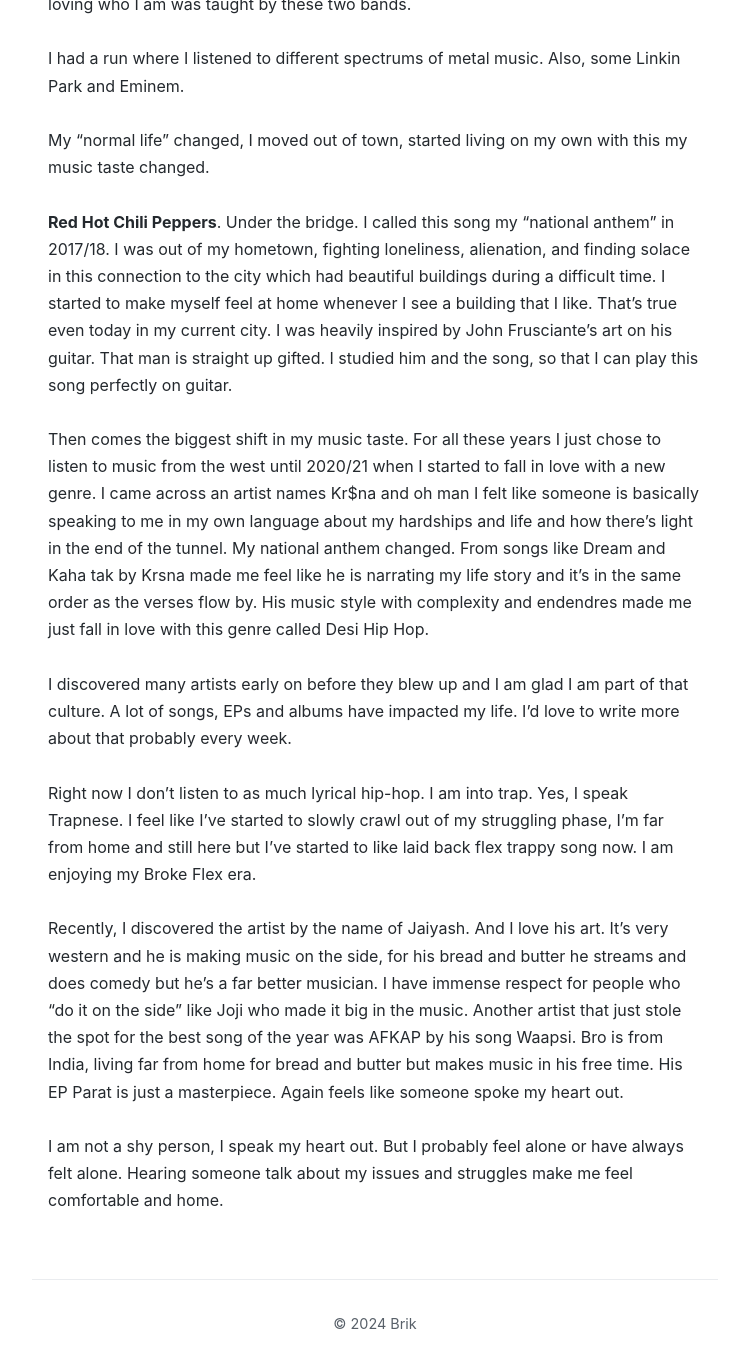
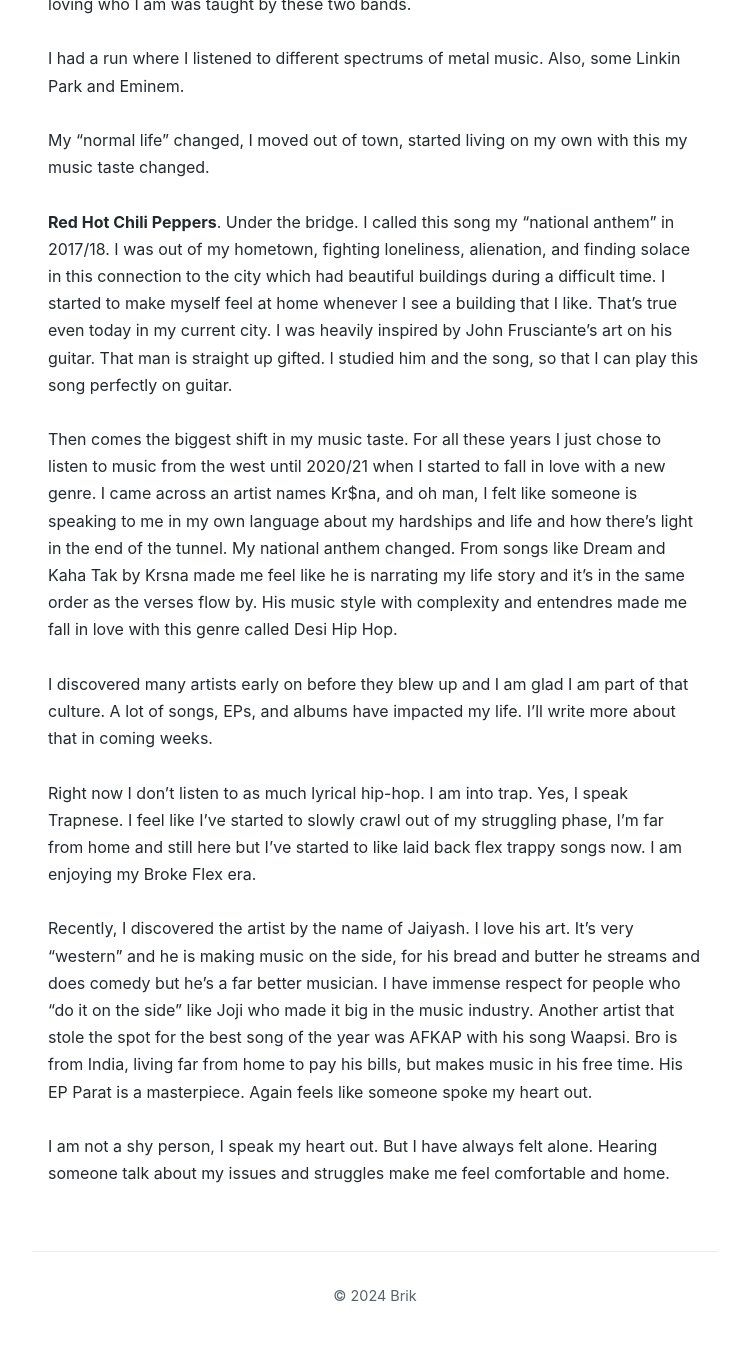
Before and after one commit to brikjr/blogs, a Jekyll site: the page built from _posts/2024-12-14-music-me.md, in a window 1280 px wide and 1400 px high, scrolled down 1022 px. Shown: the top 1368 px of the window, without its empty margins (265-1014 px from the left). Built offline with Jekyll 4.4.1, drawn with Linux system fonts in a browser that asks for light colours.

Commit message:
Update post: 2024-12-14-music-me.md

```diff
--- a/_posts/2024-12-14-music-me.md
+++ b/_posts/2024-12-14-music-me.md
@@ -32,20 +32,20 @@
 
 <br>
 
-Then comes the biggest shift in my music taste. For all these years I just chose to listen to music from the west until 2020/21 when I started to fall in love with a new genre. I came across an artist names Kr$na and oh man I felt like someone is basically speaking to me in my own language about my hardships and life and how there's light in the end of the tunnel. My national anthem changed. From songs like Dream and Kaha tak by Krsna made me feel like he is narrating my life story and it's in the same order as the verses flow by. His music style with complexity and endendres made me just fall in love with this genre called Desi Hip Hop.
+Then comes the biggest shift in my music taste. For all these years I just chose to listen to music from the west until 2020/21 when I started to fall in love with a new genre. I came across an artist names Kr$na, and oh man, I felt like someone is speaking to me in my own language about my hardships and life and how there's light in the end of the tunnel. My national anthem changed. From songs like Dream and Kaha Tak by Krsna made me feel like he is narrating my life story and it's in the same order as the verses flow by. His music style with complexity and entendres made me fall in love with this genre called Desi Hip Hop.
 
 <br>
 
-I discovered many artists early on before they blew up and I am glad I am part of that culture. A lot of songs, EPs and albums have impacted my life. I'd love to write more about that probably every week.
+I discovered many artists early on before they blew up and I am glad I am part of that culture. A lot of songs, EPs, and albums have impacted my life. I'll write more about that in coming weeks.
 
 <br>
 
-Right now I don't listen to as much lyrical hip-hop. I am into trap. Yes, I speak Trapnese. I feel like I've started to slowly crawl out of my struggling phase, I'm far from home and still here but I've started to like laid back flex trappy song now. I am enjoying my Broke Flex era.
+Right now I don't listen to as much lyrical hip-hop. I am into trap. Yes, I speak Trapnese. I feel like I've started to slowly crawl out of my struggling phase, I'm far from home and still here but I've started to like laid back flex trappy songs now. I am enjoying my Broke Flex era.
 
 <br>
 
-Recently, I discovered the artist by the name of Jaiyash. And I love his art. It's very western and he is making music on the side, for his bread and butter he streams and does comedy but he's a far better musician. I have immense respect for people who "do it on the side" like Joji who made it big in the music. Another artist that just stole the spot for the best song of the year was AFKAP by his song Waapsi. Bro is from India, living far from home for bread and butter but makes music in his free time. His EP Parat is just a masterpiece. Again feels like someone spoke my heart out.
+Recently, I discovered the artist by the name of Jaiyash. I love his art. It's very "western" and he is making music on the side, for his bread and butter he streams and does comedy but he's a far better musician. I have immense respect for people who "do it on the side" like Joji who made it big in the music industry. Another artist that stole the spot for the best song of the year was AFKAP with his song Waapsi. Bro is from India, living far from home to pay his bills, but makes music in his free time. His EP Parat is a masterpiece. Again feels like someone spoke my heart out.
 
 <br>
 
-I am not a shy person, I speak my heart out. But I probably feel alone or have always felt alone. Hearing someone talk about my issues and struggles make me feel comfortable and home.
+I am not a shy person, I speak my heart out. But I have always felt alone. Hearing someone talk about my issues and struggles make me feel comfortable and home.
```
